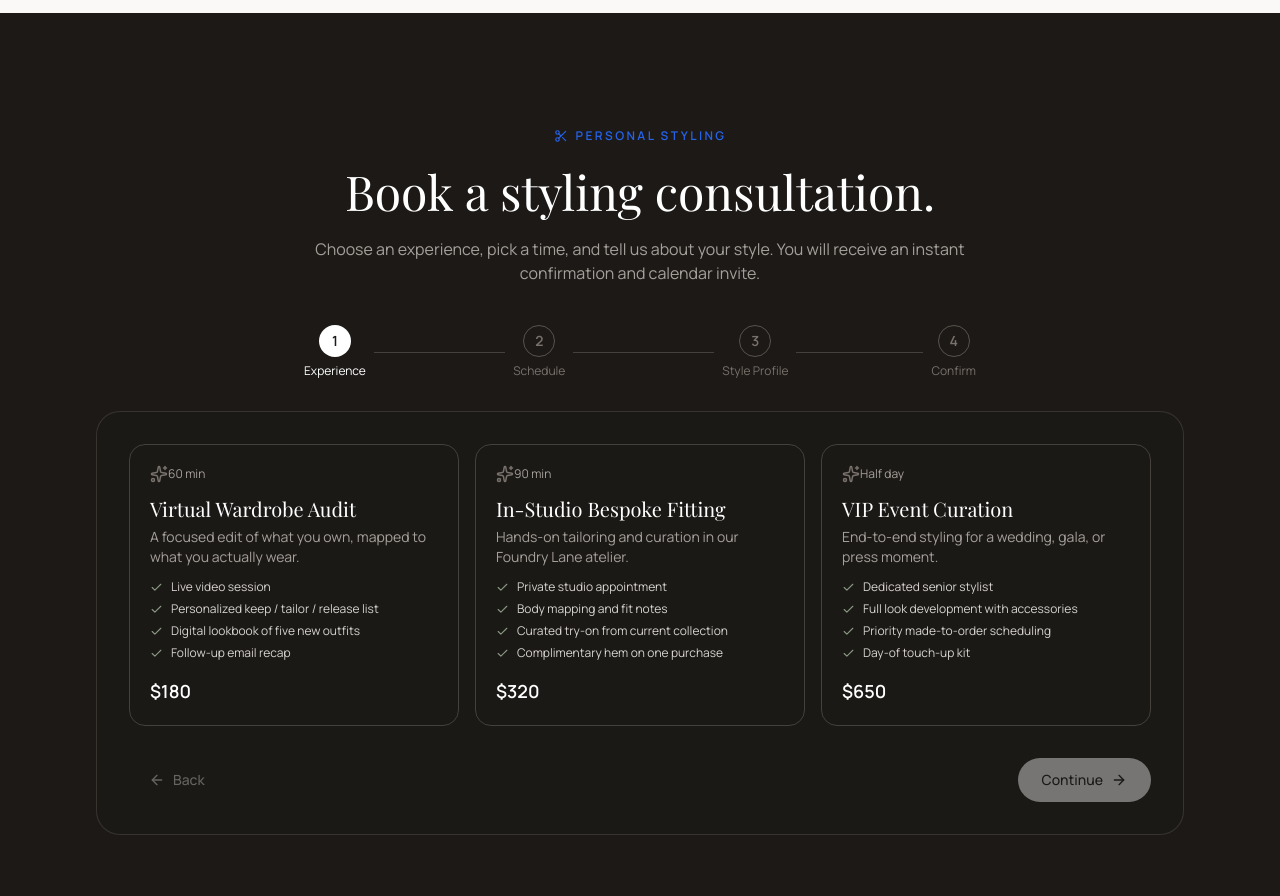
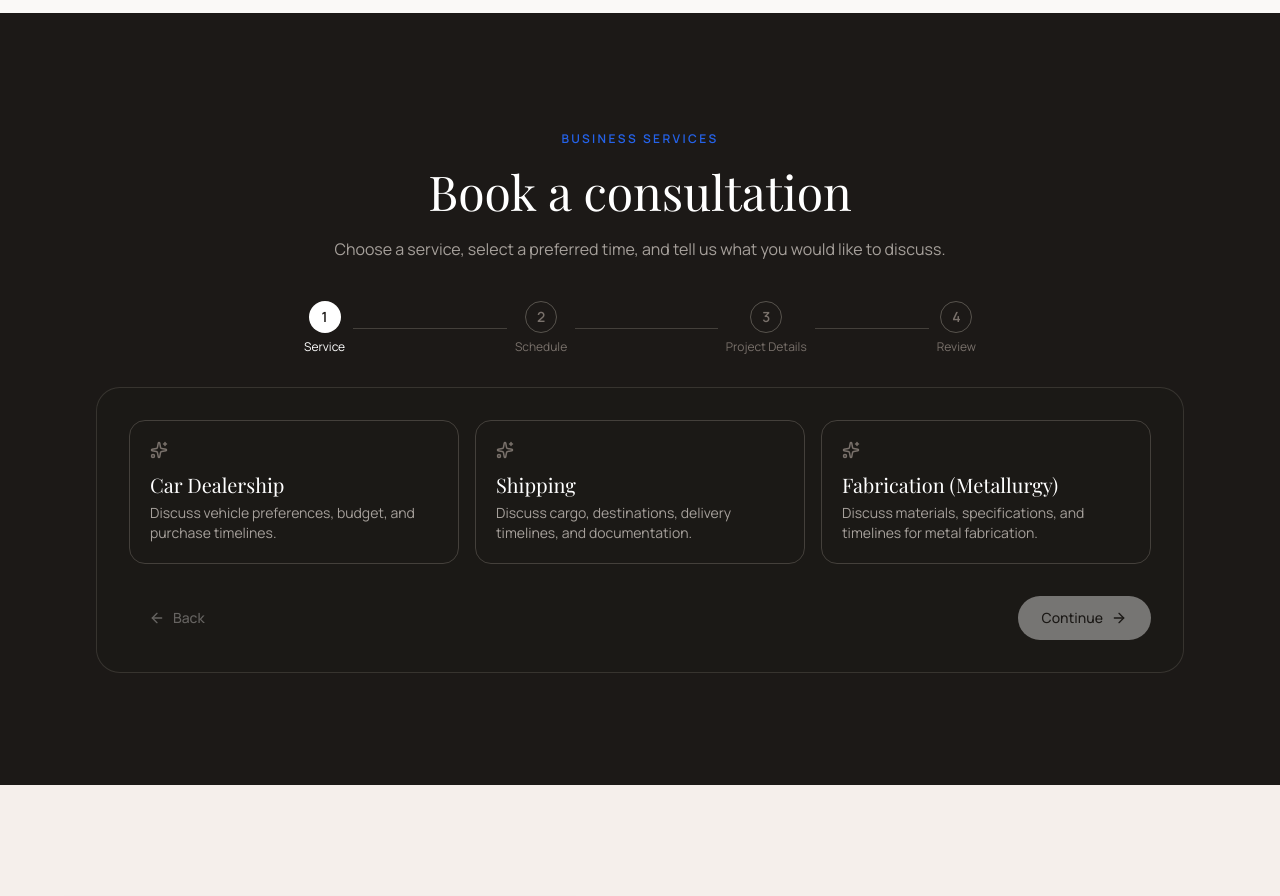
Before and after one commit to kokonwa/innoeki-clothings, a React (Vite) app: page / in a window 1280 px wide. Shown: the part 3920-4816 px from the top of the page. Built offline with nearby package versions, Linux system fonts and the light colour scheme; a web font is replaced by a local one.

Commit message:
Replace styling bookings with business consultations

```diff
--- a/src/components/ConsultationBooking.tsx
+++ b/src/components/ConsultationBooking.tsx
@@ -7,25 +7,33 @@ import {
   ArrowRight,
   ArrowLeft,
   Calendar,
-  Clock,
   Download,
   Sparkles,
-  Scissors,
 } from "lucide-react";
-import {
-  STYLING_SERVICES,
-  MORNING_SLOTS,
-  AFTERNOON_SLOTS,
-  SILHOUETTES,
-  OCCASIONS,
-  COLOR_PREFS,
-  BUDGETS,
-  type Booking,
-  type StylingService,
-} from "@/data/mockData";
+import { MORNING_SLOTS, AFTERNOON_SLOTS } from "@/data/mockData";
+
+const SERVICES = [
+  { id: "car-dealership", name: "Car Dealership", tagline: "Discuss vehicle preferences, budget, and purchase timelines." },
+  { id: "shipping", name: "Shipping", tagline: "Discuss cargo, destinations, delivery timelines, and documentation." },
+  { id: "fabrication", name: "Fabrication (Metallurgy)", tagline: "Discuss materials, specifications, and timelines for metal fabrication." },
+];
+
+type Service = (typeof SERVICES)[number];
+
+interface Booking {
+  ref: string;
+  serviceName: string;
+  date: string;
+  timeSlot: string;
+  clientName: string;
+  clientEmail: string;
+  clientPhone: string;
+  notes: string;
+}
+
 
 const BOOKINGS_KEY = "innoeki_bookings";
-const STEPS = ["Experience", "Schedule", "Style Profile", "Confirm"];
+const STEPS = ["Service", "Schedule", "Project Details", "Review"];
 
 function availableDates(): Date[] {
   const out: Date[] = [];
@@ -52,15 +60,14 @@ function downloadICS(b: Booking) {
   const ics = [
     "BEGIN:VCALENDAR",
     "VERSION:2.0",
-    "PRODID:-//Innoeki Clothings Brand//Styling//EN",
+    "PRODID:-//Innoeki Clothings Brand//Consultation//EN",
     "BEGIN:VEVENT",
     `UID:${b.ref}@innoekiclothings`,
     `DTSTAMP:${stamp(new Date())}`,
     `DTSTART:${stamp(dt)}`,
     `DTEND:${stamp(end)}`,
     `SUMMARY:Innoeki Clothings Brand — ${b.serviceName}`,
-    `DESCRIPTION:Booking ${b.ref}. Styling consultation with Frank Ogiakha Innocent at Innoeki Clothings Brand.`,
-    "LOCATION:24 Foundry Lane, Studio 3, San Francisco",
+    `DESCRIPTION:Proposed consultation. Reference ${b.ref}.`,
     "END:VEVENT",
     "END:VCALENDAR",
   ].join(String.fromCharCode(13, 10));
@@ -83,14 +90,14 @@ function to24(slot: string): string {
 
 export default function ConsultationBooking() {
   const [step, setStep] = useState(0);
-  const [service, setService] = useState<StylingService | null>(null);
+  const [service, setService] = useState<Service | null>(null);
   const [date, setDate] = useState("");
   const [slot, setSlot] = useState("");
   const [form, setForm] = useState({
-    silhouette: "",
-    occasion: "",
-    colorPref: "",
-    budget: "",
+
+
+
+
     notes: "",
     name: "",
     email: "",
@@ -106,8 +113,7 @@ export default function ConsultationBooking() {
   const canNext = () => {
     if (step === 0) return !!service;
     if (step === 1) return !!date && !!slot;
-    if (step === 2)
-      return !!form.silhouette && !!form.occasion && !!form.budget;
+    if (step === 2) return !!form.notes.trim();
     return !!form.name && /.+@.+\..+/.test(form.email);
   };
 
@@ -116,20 +122,20 @@ export default function ConsultationBooking() {
     const ref = "ICI-" + Math.random().toString(36).slice(2, 7).toUpperCase();
     const booking: Booking = {
       ref,
-      serviceId: service.id,
+
       serviceName: service.name,
       date,
       timeSlot: slot,
       clientName: form.name,
       clientEmail: form.email,
       clientPhone: form.phone,
-      silhouette: form.silhouette,
-      occasion: form.occasion,
-      colorPref: form.colorPref,
-      budget: form.budget,
+
+
+
+
       notes: form.notes,
-      status: "Confirmed",
-      createdAt: new Date().toISOString(),
+
+
     };
     try {
       const prev = JSON.parse(localStorage.getItem(BOOKINGS_KEY) || "[]");
@@ -147,10 +153,10 @@ export default function ConsultationBooking() {
     setDate("");
     setSlot("");
     setForm({
-      silhouette: "",
-      occasion: "",
-      colorPref: "",
-      budget: "",
+
+
+
+
       notes: "",
       name: "",
       email: "",
@@ -167,14 +173,13 @@ export default function ConsultationBooking() {
       <div className="mx-auto max-w-6xl px-5 md:px-8">
         <div className="mx-auto max-w-2xl text-center">
           <p className="inline-flex items-center gap-2 text-xs font-semibold uppercase tracking-[0.2em] text-cobalt-bright">
-            <Scissors size={14} /> Personal Styling
+            Business Services
           </p>
           <h2 className="mt-3 font-serif text-4xl leading-tight text-white sm:text-5xl">
-            Book a styling consultation.
+            Book a consultation
           </h2>
           <p className="mt-4 text-stone-400">
-            Choose an experience, pick a time, and tell us about your style.
-            You will receive an instant confirmation and calendar invite.
+            Choose a service, select a preferred time, and tell us what you would like to discuss.
           </p>
         </div>
 
@@ -226,20 +231,20 @@ export default function ConsultationBooking() {
                   <Check size={26} />
                 </div>
                 <h3 className="mt-5 font-serif text-3xl text-white">
-                  You are booked in.
+                  Consultation details saved.
                 </h3>
                 <p className="mt-2 text-stone-400">
-                  Booking reference{" "}
+                  Saved reference{" "}
                   <span className="font-semibold text-white">{confirmed.ref}</span>
                 </p>
                 <div className="mx-auto mt-6 max-w-md space-y-2 rounded-2xl bg-stone-800 p-5 text-left text-sm">
-                  <Row label="Experience" value={confirmed.serviceName} />
+                  <Row label="Service" value={confirmed.serviceName} />
                   <Row
                     label="When"
                     value={`${format(new Date(confirmed.date), "EEE, MMM d")} · ${confirmed.timeSlot}`}
                   />
                   <Row label="Name" value={confirmed.clientName} />
-                  <Row label="Occasion" value={confirmed.occasion} />
+
                 </div>
                 <div className="mt-6 flex flex-col items-center justify-center gap-3 sm:flex-row">
                   <button
@@ -266,7 +271,7 @@ export default function ConsultationBooking() {
               >
                 {step === 0 && (
                   <div className="grid gap-4 md:grid-cols-3">
-                    {STYLING_SERVICES.map((s) => (
+                    {SERVICES.map((s) => (
                       <button
                         key={s.id}
                         onClick={() => setService(s)}
@@ -285,24 +290,9 @@ export default function ConsultationBooking() {
                                 : "text-stone-500"
                             }
                           />
-                          <span className="text-xs text-stone-400">{s.duration}</span>
                         </div>
                         <h4 className="mt-3 font-serif text-xl text-white">{s.name}</h4>
                         <p className="mt-1 text-sm text-stone-400">{s.tagline}</p>
-                        <ul className="mt-3 space-y-1.5">
-                          {s.deliverables.map((d) => (
-                            <li
-                              key={d}
-                              className="flex items-start gap-2 text-xs text-stone-300"
-                            >
-                              <Check size={13} className="mt-0.5 shrink-0 text-sage" />
-                              {d}
-                            </li>
-                          ))}
-                        </ul>
-                        <p className="mt-4 text-lg font-semibold text-white">
-                          ${s.price}
-                        </p>
                       </button>
                     ))}
                   </div>
@@ -358,7 +348,7 @@ export default function ConsultationBooking() {
                     </div>
                     {!date && (
                       <p className="mt-4 text-sm text-stone-500">
-                        Pick a date to see available stylist times.
+                        Pick a date to see time options.
                       </p>
                     )}
                   </div>
@@ -366,39 +356,15 @@ export default function ConsultationBooking() {
 
                 {step === 2 && (
                   <div className="space-y-6">
-                    <Chips
-                      label="Silhouette you feel most like yourself in"
-                      options={SILHOUETTES}
-                      value={form.silhouette}
-                      onChange={(v) => set("silhouette", v)}
-                    />
-                    <Chips
-                      label="Main occasion"
-                      options={OCCASIONS}
-                      value={form.occasion}
-                      onChange={(v) => set("occasion", v)}
-                    />
-                    <Chips
-                      label="Colour preference"
-                      options={COLOR_PREFS}
-                      value={form.colorPref}
-                      onChange={(v) => set("colorPref", v)}
-                    />
-                    <Chips
-                      label="Investment range"
-                      options={BUDGETS}
-                      value={form.budget}
-                      onChange={(v) => set("budget", v)}
-                    />
                     <div>
                       <label className="text-sm font-medium text-stone-300">
-                        Anything we should know? (optional)
+                        What would you like to discuss?
                       </label>
                       <textarea
                         value={form.notes}
                         onChange={(e) => set("notes", e.target.value)}
                         rows={3}
-                        placeholder="Fit notes, events, pieces you love..."
+                        placeholder="Tell us about your vehicle, shipment, or fabrication project."
                         className="mt-2 w-full rounded-xl border border-stone-700 bg-stone-900 p-3 text-sm text-white outline-none transition placeholder:text-stone-500 focus:border-cobalt-bright"
                       />
                     </div>
@@ -425,13 +391,13 @@ export default function ConsultationBooking() {
                         label="Phone (optional)"
                         value={form.phone}
                         onChange={(v) => set("phone", v)}
-                        placeholder="+1 (___) ___-____"
+                        placeholder="+234"
                       />
                     </div>
                     <div className="rounded-2xl border border-stone-700 bg-stone-900 p-5">
                       <p className="font-serif text-lg text-white">Your booking</p>
                       <div className="mt-3 space-y-2 text-sm">
-                        <Row label="Experience" value={service?.name || "—"} />
+                        <Row label="Service" value={service?.name || "—"} />
                         <Row
                           label="When"
                           value={
@@ -440,12 +406,12 @@ export default function ConsultationBooking() {
                               : "—"
                           }
                         />
-                        <Row label="Occasion" value={form.occasion || "—"} />
-                        <Row label="Budget" value={form.budget || "—"} />
-                        <Row label="Fee" value={`$${service?.price ?? 0}`} />
+
+
+
                       </div>
                       <p className="mt-4 flex items-center gap-2 text-xs text-stone-400">
-                        <Clock size={13} /> No charge today — pay at your session.
+                        Details are saved in this browser only.
                       </p>
                     </div>
                   </div>
@@ -477,7 +443,7 @@ export default function ConsultationBooking() {
                   disabled={!canNext()}
                   className="inline-flex items-center gap-2 rounded-full bg-cobalt-bright px-6 py-3 text-sm font-medium text-white transition enabled:hover:bg-white enabled:hover:text-ink disabled:cursor-not-allowed disabled:opacity-40"
                 >
-                  Confirm booking <Check size={16} />
+                  Save consultation details <Check size={16} />
                 </button>
               )}
             </div>
@@ -529,39 +495,6 @@ function SlotGroup({
   );
 }
 
-function Chips({
-  label,
-  options,
-  value,
-  onChange,
-}: {
-  label: string;
-  options: string[];
-  value: string;
-  onChange: (v: string) => void;
-}) {
-  return (
-    <div>
-      <p className="mb-2 text-sm font-medium text-stone-300">{label}</p>
-      <div className="flex flex-wrap gap-2">
-        {options.map((o) => (
-          <button
-            key={o}
-            onClick={() => onChange(o)}
-            className={`rounded-full border px-4 py-2 text-sm transition ${
-              value === o
-                ? "border-cobalt-bright bg-cobalt-bright text-white"
-                : "border-stone-700 text-stone-300 hover:border-stone-500"
-            }`}
-          >
-            {o}
-          </button>
-        ))}
-      </div>
-    </div>
-  );
-}
-
 function Field({
   label,
   value,
```
